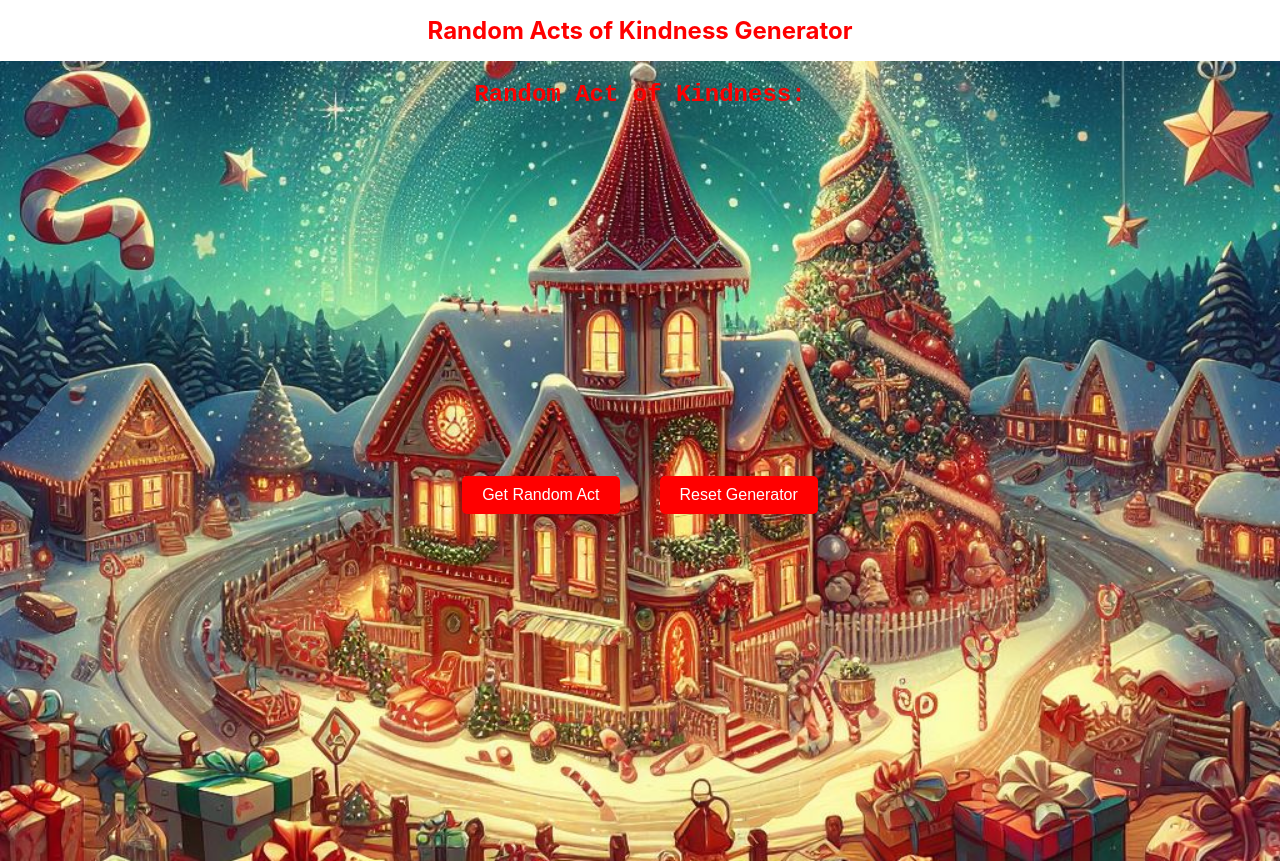
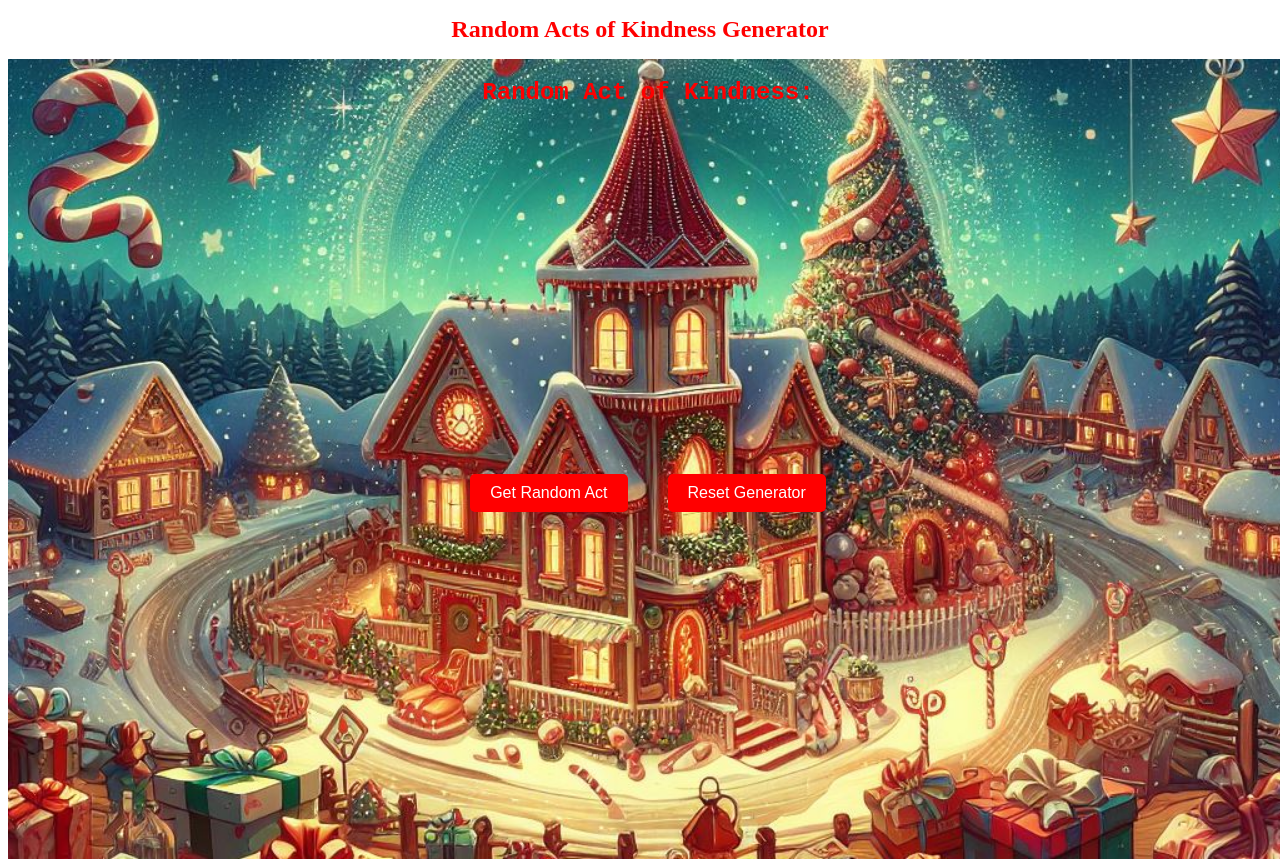
Before and after one commit to utsukushiihime/random-acts-of-kindness, a Next.js app: page / in a window 1280 px wide. Built offline with nearby package versions, Linux system fonts and the light colour scheme.

Commit message:
adds analytics

```diff
--- a/pages/_app.js
+++ b/pages/_app.js
@@ -1,7 +1,12 @@
-import '../styles/globals.css'
+import { Analytics } from '@vercel/analytics/react';
 
 function MyApp({ Component, pageProps }) {
-  return <Component {...pageProps} />
+  return (
+    <>
+      <Component { ...pageProps } />
+      <Analytics />
+    </>
+  );
 }
 
-export default MyApp
+export default MyApp;
--- a/pages/index.js
+++ b/pages/index.js
@@ -2,7 +2,6 @@ import styled from 'styled-components';
 import Head from 'next/head';
 import KindnessGenerator from '../components/KindnessGenerator';
 import { actsOfKindness } from '../actsOfKindness';
-import { Analytics } from '@vercel/analytics/react';
 
 const Title = styled.h1`
   color: red;
@@ -12,7 +11,6 @@ const Title = styled.h1`
 
 export default function Home() {
   return (
-    <>
     <div>
       <Head>
         <title>Random Acts of Kindness Generator</title>
@@ -26,7 +24,5 @@ export default function Home() {
 
       </main>
     </div>
-      <Analytics />
-    </>
   );
 }
```
Lines whose indentation alone changed are shown as unchanged.
